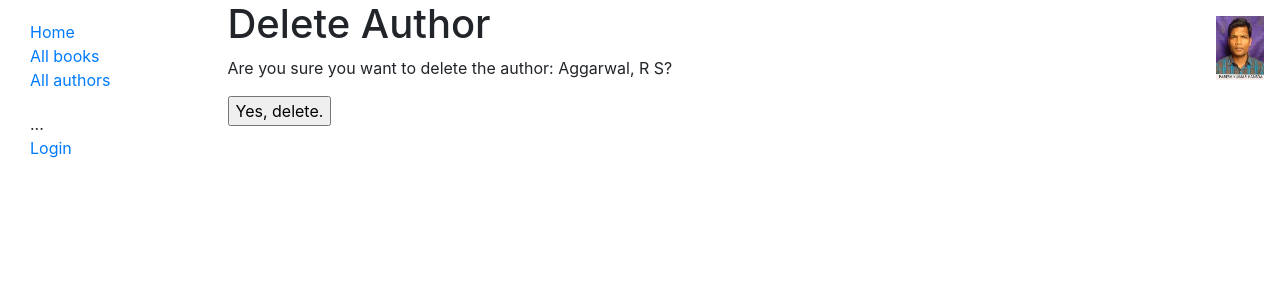
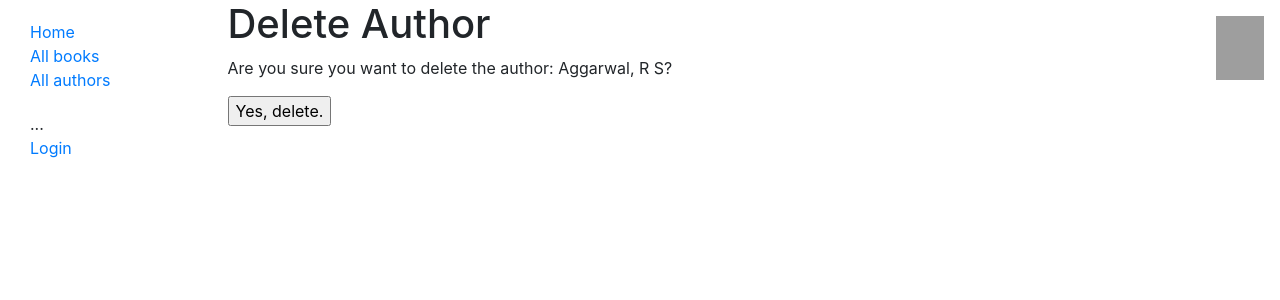
Before and after one commit to Paresh-Kumar-Hansda/my_local_library, a Django app: page /catalog/author/1/delete/ in a window 1280 px wide. Shown: the top 300 px of the page. Run offline with Django 3.2, Linux system fonts and the light colour scheme; data comes from the database, SQL or seed files in the repository; grey boxes are pictures that could not be loaded.

Commit message:
html changed as image
html modifie

```diff
--- a/catalog/templates/base_generic.html
+++ b/catalog/templates/base_generic.html
@@ -9,7 +9,7 @@
   {% load static %}
   <link rel="stylesheet" href="{% static 'css/styles.css' %}">
   {% load static %}
-  <img src="{% static '/img/pkh.jpg' %}" alt="paresh"  style="width:48px;height:64px;float:right; margin: 1em;">
+  <img src="{% static '/img/pk.svg' %}" alt="paresh"  style="width:48px;height:64px;float:right; margin: 1em;">
 
 </head>
 <body>
```
